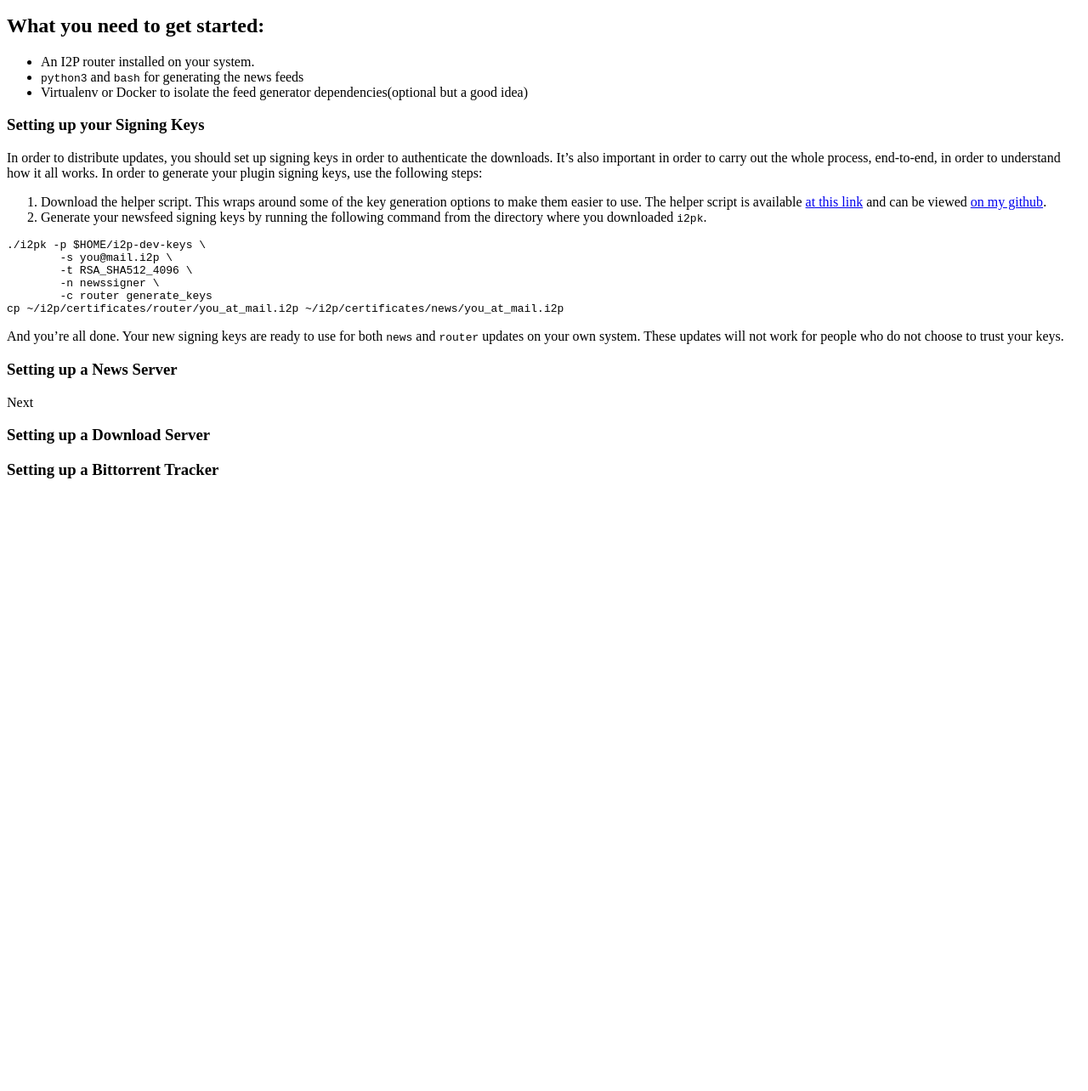
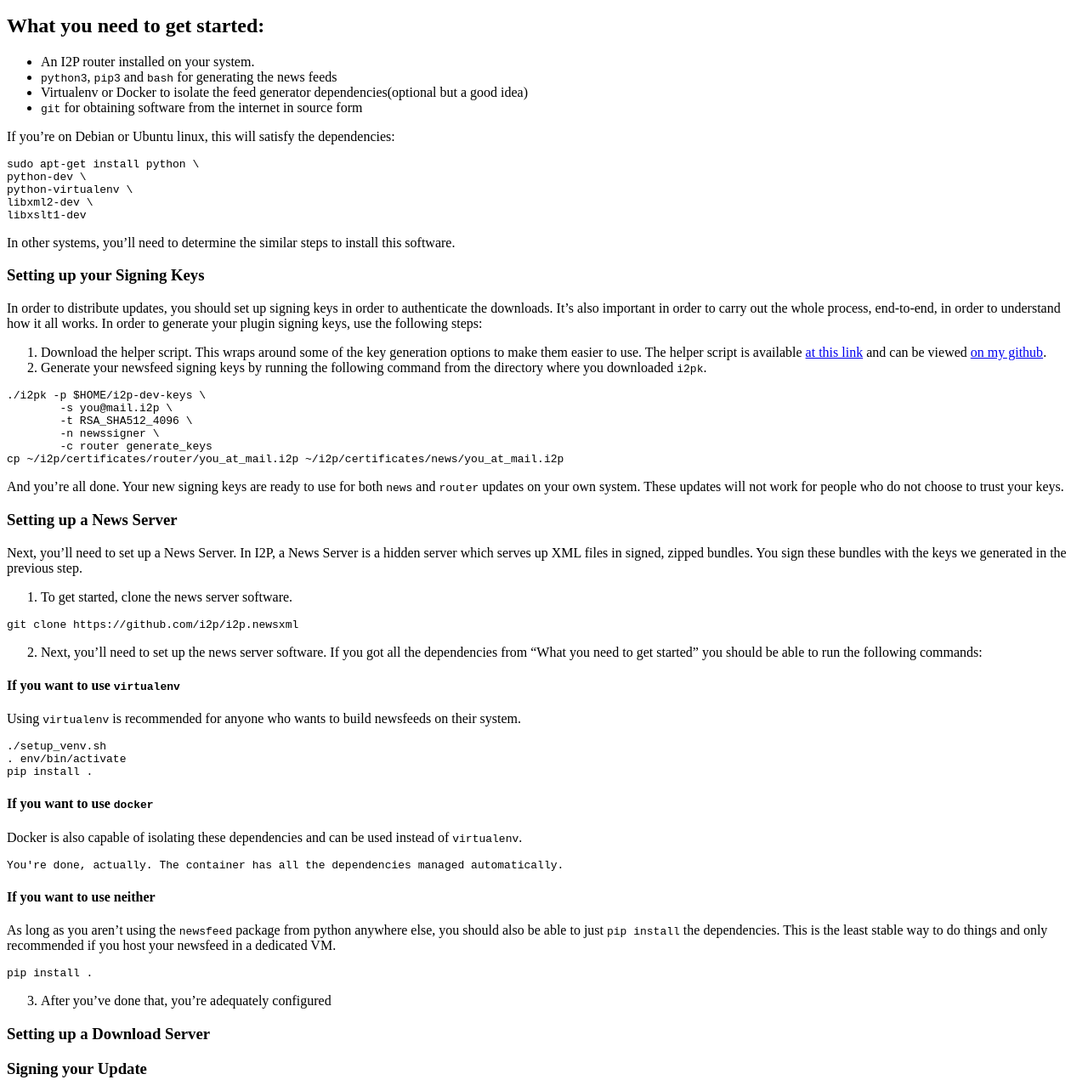
Before and after one commit to eyedeekay/Hopefully-Holistic-Guide-to-I2P-Dev-Build-Update-Hosting, a plain HTML site: page index.html in a window 1280 px wide. Shown: the part 164-1448 px from the top of the page at 85% size. Before the commit the page ends 800 px from the top, so only its background shows below. Drawn offline with Linux system fonts and the light colour scheme.

Commit message:
Add some news steps

```diff
--- a/index.html
+++ b/index.html
@@ -10,25 +10,55 @@
 <h2 id="what-you-need-to-get-started">What you need to get started:</h2>
 <ul>
 <li>An I2P router installed on your system.</li>
-<li><code>python3</code> and <code>bash</code> for generating the news feeds</li>
+<li><code>python3</code>, <code>pip3</code> and <code>bash</code> for generating the news feeds</li>
 <li>Virtualenv or Docker to isolate the feed generator dependencies(optional but a good idea)</li>
+<li><code>git</code> for obtaining software from the internet in source form</li>
 </ul>
+<p>If you’re on Debian or Ubuntu linux, this will satisfy the dependencies:</p>
+<div class="sourceCode" id="cb1"><pre class="sourceCode sh"><code class="sourceCode bash"><span id="cb1-1"><a href="#cb1-1" aria-hidden="true"></a><span class="fu">sudo</span> apt-get install python <span class="kw">\</span></span>
+<span id="cb1-2"><a href="#cb1-2" aria-hidden="true"></a><span class="ex">python-dev</span> <span class="kw">\</span></span>
+<span id="cb1-3"><a href="#cb1-3" aria-hidden="true"></a><span class="ex">python-virtualenv</span> <span class="kw">\</span></span>
+<span id="cb1-4"><a href="#cb1-4" aria-hidden="true"></a><span class="ex">libxml2-dev</span> <span class="kw">\</span></span>
+<span id="cb1-5"><a href="#cb1-5" aria-hidden="true"></a><span class="ex">libxslt1-dev</span></span></code></pre></div>
+<p>In other systems, you’ll need to determine the similar steps to install this software.</p>
 <h3 id="setting-up-your-signing-keys">Setting up your Signing Keys</h3>
 <p>In order to distribute updates, you should set up signing keys in order to authenticate the downloads. It’s also important in order to carry out the whole process, end-to-end, in order to understand how it all works. In order to generate your plugin signing keys, use the following steps:</p>
 <ol type="1">
 <li>Download the helper script. This wraps around some of the key generation options to make them easier to use. The helper script is available <a href="https://raw.githubusercontent.com/eyedeekay/Generate-Plugin-Signing-Keys/master/i2pk">at this link</a> and can be viewed <a href="https://github.com/eyedeekay/Generate-Plugin-Signing-Keys/">on my github</a>.</li>
 <li>Generate your newsfeed signing keys by running the following command from the directory where you downloaded <code>i2pk</code>.</li>
 </ol>
-<div class="sourceCode" id="cb1"><pre class="sourceCode sh"><code class="sourceCode bash"><span id="cb1-1"><a href="#cb1-1" aria-hidden="true"></a><span class="ex">./i2pk</span> -p <span class="va">$HOME</span>/i2p-dev-keys <span class="kw">\</span></span>
-<span id="cb1-2"><a href="#cb1-2" aria-hidden="true"></a>        <span class="ex">-s</span> you@mail.i2p <span class="kw">\</span></span>
-<span id="cb1-3"><a href="#cb1-3" aria-hidden="true"></a>        <span class="ex">-t</span> RSA_SHA512_4096 <span class="kw">\</span></span>
-<span id="cb1-4"><a href="#cb1-4" aria-hidden="true"></a>        <span class="ex">-n</span> newssigner <span class="kw">\</span></span>
-<span id="cb1-5"><a href="#cb1-5" aria-hidden="true"></a>        <span class="ex">-c</span> router generate_keys</span>
-<span id="cb1-6"><a href="#cb1-6" aria-hidden="true"></a><span class="fu">cp</span> ~/i2p/certificates/router/you_at_mail.i2p ~/i2p/certificates/news/you_at_mail.i2p</span></code></pre></div>
+<div class="sourceCode" id="cb2"><pre class="sourceCode sh"><code class="sourceCode bash"><span id="cb2-1"><a href="#cb2-1" aria-hidden="true"></a><span class="ex">./i2pk</span> -p <span class="va">$HOME</span>/i2p-dev-keys <span class="kw">\</span></span>
+<span id="cb2-2"><a href="#cb2-2" aria-hidden="true"></a>        <span class="ex">-s</span> you@mail.i2p <span class="kw">\</span></span>
+<span id="cb2-3"><a href="#cb2-3" aria-hidden="true"></a>        <span class="ex">-t</span> RSA_SHA512_4096 <span class="kw">\</span></span>
+<span id="cb2-4"><a href="#cb2-4" aria-hidden="true"></a>        <span class="ex">-n</span> newssigner <span class="kw">\</span></span>
+<span id="cb2-5"><a href="#cb2-5" aria-hidden="true"></a>        <span class="ex">-c</span> router generate_keys</span>
+<span id="cb2-6"><a href="#cb2-6" aria-hidden="true"></a><span class="fu">cp</span> ~/i2p/certificates/router/you_at_mail.i2p ~/i2p/certificates/news/you_at_mail.i2p</span></code></pre></div>
 <p>And you’re all done. Your new signing keys are ready to use for both <code>news</code> and <code>router</code> updates on your own system. These updates will not work for people who do not choose to trust your keys.</p>
 <h3 id="setting-up-a-news-server">Setting up a News Server</h3>
-<p>Next</p>
+<p>Next, you’ll need to set up a News Server. In I2P, a News Server is a hidden server which serves up XML files in signed, zipped bundles. You sign these bundles with the keys we generated in the previous step.</p>
+<ol type="1">
+<li>To get started, clone the news server software.</li>
+</ol>
+<div class="sourceCode" id="cb3"><pre class="sourceCode sh"><code class="sourceCode bash"><span id="cb3-1"><a href="#cb3-1" aria-hidden="true"></a><span class="fu">git</span> clone https://github.com/i2p/i2p.newsxml</span></code></pre></div>
+<ol start="2" type="1">
+<li>Next, you’ll need to set up the news server software. If you got all the dependencies from “What you need to get started” you should be able to run the following commands:</li>
+</ol>
+<h4 id="if-you-want-to-use-virtualenv">If you want to use <code>virtualenv</code></h4>
+<p>Using <code>virtualenv</code> is recommended for anyone who wants to build newsfeeds on their system.</p>
+<div class="sourceCode" id="cb4"><pre class="sourceCode sh"><code class="sourceCode bash"><span id="cb4-1"><a href="#cb4-1" aria-hidden="true"></a><span class="ex">./setup_venv.sh</span></span>
+<span id="cb4-2"><a href="#cb4-2" aria-hidden="true"></a><span class="bu">.</span> <span class="ex">env/bin/activate</span></span>
+<span id="cb4-3"><a href="#cb4-3" aria-hidden="true"></a><span class="ex">pip</span> install .</span></code></pre></div>
+<h4 id="if-you-want-to-use-docker">If you want to use <code>docker</code></h4>
+<p>Docker is also capable of isolating these dependencies and can be used instead of <code>virtualenv</code>.</p>
+<div class="sourceCode" id="cb5"><pre class="sourceCode sh"><code class="sourceCode bash"><span id="cb5-1"><a href="#cb5-1" aria-hidden="true"></a><span class="ex">You</span><span class="st">&#39;re done, actually. The container has all the dependencies managed automatically.</span></span></code></pre></div>
+<h4 id="if-you-want-to-use-neither">If you want to use neither</h4>
+<p>As long as you aren’t using the <code>newsfeed</code> package from python anywhere else, you should also be able to just <code>pip install</code> the dependencies. This is the least stable way to do things and only recommended if you host your newsfeed in a dedicated VM.</p>
+<div class="sourceCode" id="cb6"><pre class="sourceCode sh"><code class="sourceCode bash"><span id="cb6-1"><a href="#cb6-1" aria-hidden="true"></a><span class="ex">pip</span> install .</span></code></pre></div>
+<ol start="3" type="1">
+<li>After you’ve done that, you’re adequately configured</li>
+</ol>
 <h3 id="setting-up-a-download-server">Setting up a Download Server</h3>
+<h3 id="signing-your-update">Signing your Update</h3>
 <h3 id="setting-up-a-bittorrent-tracker">Setting up a Bittorrent Tracker</h3>
 </body>
 </html>
```
Also changed, not shown: 1 other file.
